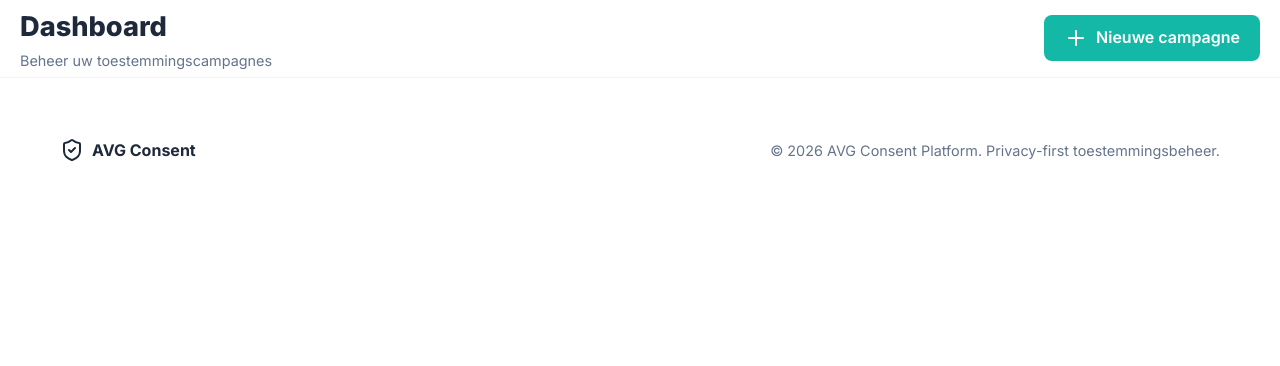
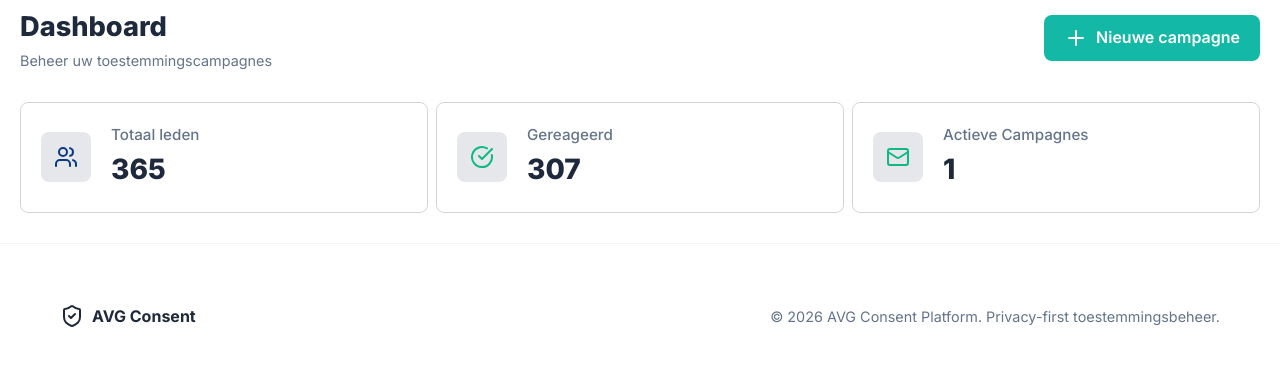
Before and after one commit to jarrin/vereniging-avg, a PHP site: page /dashboard in a window 1280 px wide. Shown: the part 80-446 px from the top of the page. Run offline with PHP 8.4, Linux system fonts and the light colour scheme.

Commit message:
feat: Add dashboard statistics section with member and campaign metrics

```diff
--- a/resources/views/dashboard.twig
+++ b/resources/views/dashboard.twig
@@ -17,4 +17,40 @@
 			</div>
 		</div>
 	</div>
+
+	<div class="dashboard-stats">
+		<div class="dashboard-container">
+			<div class="stats-grid">
+				<div class="stat-box">
+					<div class="stat-icon icon-gray">
+						<i data-lucide="users"></i>
+					</div>
+					<div class="stat-content">
+						<p class="stat-label">Totaal leden</p>
+						<p class="stat-number">365</p>
+					</div>
+				</div>
+
+				<div class="stat-box">
+					<div class="stat-icon icon-green">
+						<i data-lucide="check-circle"></i>
+					</div>
+					<div class="stat-content">
+						<p class="stat-label">Gereageerd</p>
+						<p class="stat-number">307</p>
+					</div>
+				</div>
+
+				<div class="stat-box">
+					<div class="stat-icon icon-green">
+						<i data-lucide="mail"></i>
+					</div>
+					<div class="stat-content">
+						<p class="stat-label">Actieve Campagnes</p>
+						<p class="stat-number">1</p>
+					</div>
+				</div>
+			</div>
+		</div>
+	</div>
 {% endblock %}
```
